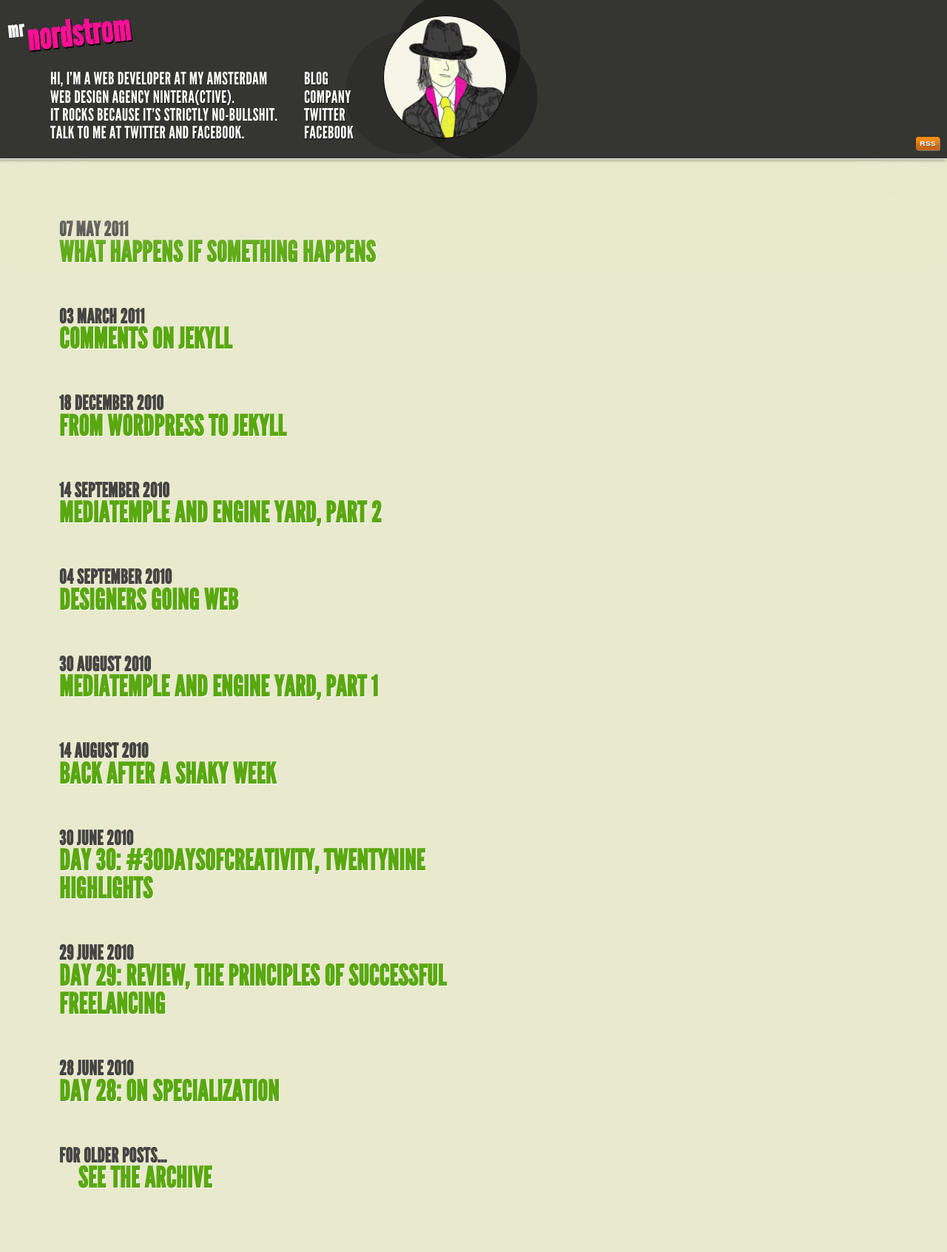
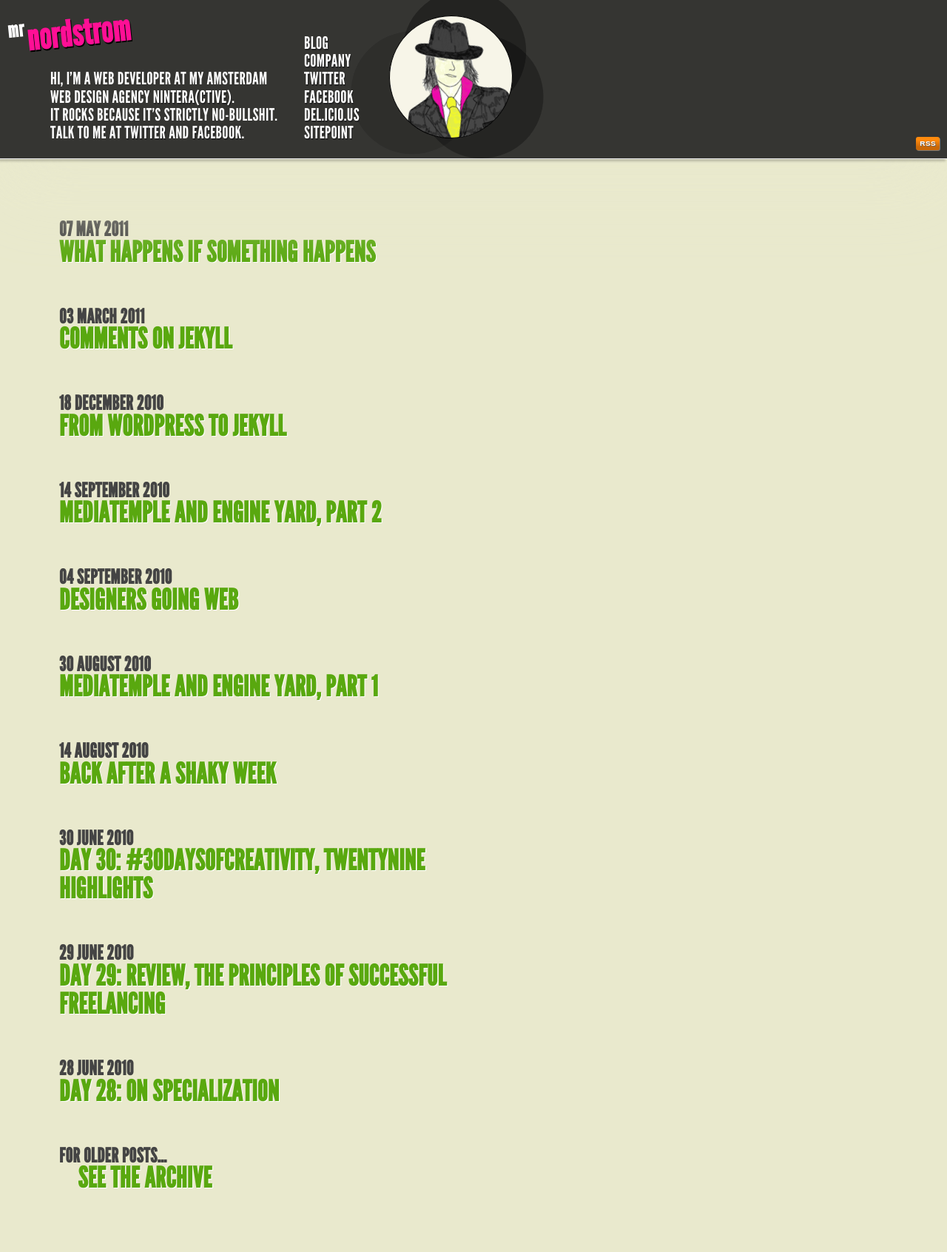
Before and after one commit to dnordstrom/mrnordstrom.com, a Jekyll site: the page built from index.html, in a window 1280 px wide. Shown: the whole page at 74% size. Built offline with Jekyll 4.4.1, drawn with Linux system fonts in a browser that asks for light colours; Markdown is read by kramdown in place of the engine named in the settings.

Commit message:
Adding Delicious and SitePoint links.

```diff
--- a/_includes/header.html
+++ b/_includes/header.html
@@ -14,6 +14,8 @@
       <li><a href="http://nintera.com/">Company</a></li>
       <li><a href="http://twitter.com/mrnordstrom">Twitter</a></li>
       <li><a href="http://www.facebook.com/dnordstrom">Facebook</a></li>
+      <li><a href="http://www.delicious.com/dnordstrom">Del.icio.us</a></li>
+      <li><a href="http://www.sitepoint.com/forums/member.php?u=129591">SitePoint</a></li>
     </ul>
   </nav>
   <div class="photo"></div>
```
